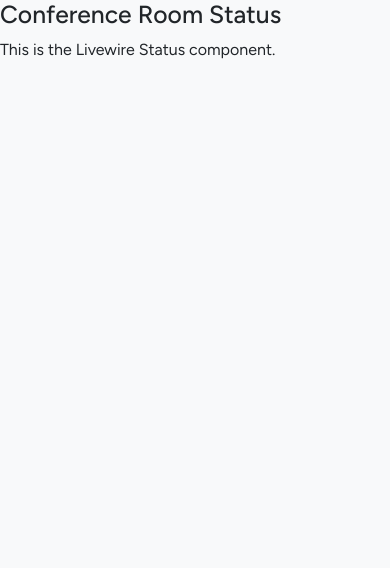
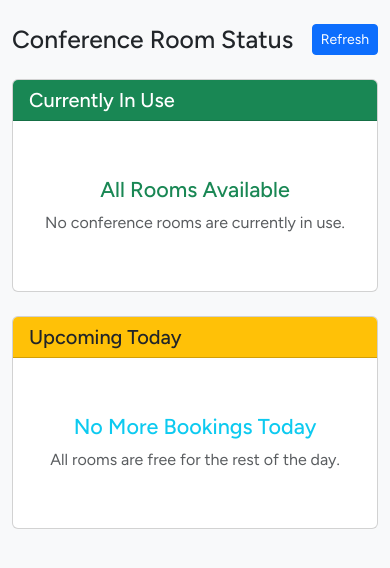
Before and after one commit to Hatdoglang/schedulink, a Laravel app: page /requester/status in a window 390 px wide. Shown: the top 568 px of the page. Run offline with Laravel 12, Linux system fonts and the light colour scheme; a user stored in the database is signed in; tables that the repository leaves empty hold one stand-in row (values such as "Sample post"); style sheets or scripts are compiled from the project's sources; parts of the project's set-up code (start-up, migrations or seed data) failed here and were passed over; some libraries are stand-ins or nearby versions.

Commit message:
Implement real-time room status view with current and upcoming bookings
Co-authored-by: delapos.christian2002 <delapos.christian2002@gmail.com>

```diff
--- a/app/Livewire/Requester/Calendar.php
+++ b/app/Livewire/Requester/Calendar.php
@@ -8,7 +8,7 @@ use Livewire\Component;
 use Livewire\Attributes\Layout;
 use Carbon\Carbon;
 
-#[Layout('layouts.requester')]
+#[Layout('layouts.app')]
 class Calendar extends Component
 {
     public $currentDate;
--- a/app/Livewire/Requester/Status.php
+++ b/app/Livewire/Requester/Status.php
@@ -2,9 +2,49 @@
 namespace App\Livewire\Requester;
 
 use Livewire\Component;
+use Livewire\Attributes\Layout;
+use App\Models\Booking;
+use Carbon\Carbon;
 
+#[Layout('layouts.app')]
 class Status extends Component
 {
+    public $currentBookings = [];
+    public $upcomingBookings = [];
+
+    public function mount()
+    {
+        $this->loadRoomStatus();
+    }
+
+    public function loadRoomStatus()
+    {
+        $now = Carbon::now();
+        $today = $now->toDateString();
+
+        // Get current bookings (happening right now)
+        $this->currentBookings = Booking::with(['assetDetail', 'user'])
+            ->where('scheduled_date', $today)
+            ->where('status', 'approved')
+            ->where('time_from', '<=', $now->format('H:i'))
+            ->where('time_to', '>=', $now->format('H:i'))
+            ->get();
+
+        // Get upcoming bookings for today
+        $this->upcomingBookings = Booking::with(['assetDetail', 'user'])
+            ->where('scheduled_date', $today)
+            ->where('status', 'approved')
+            ->where('time_from', '>', $now->format('H:i'))
+            ->orderBy('time_from')
+            ->limit(10)
+            ->get();
+    }
+
+    public function refresh()
+    {
+        $this->loadRoomStatus();
+    }
+
     public function render()
     {
         return view('livewire.requester.status');
--- a/resources/views/livewire/requester/status.blade.php
+++ b/resources/views/livewire/requester/status.blade.php
@@ -1,4 +1,109 @@
-<div>
-    <h2>Conference Room Status</h2>
-    <p>This is the Livewire Status component.</p>
+<div class="container-fluid py-4">
+    <div class="row mb-4">
+        <div class="col-12 d-flex justify-content-between align-items-center">
+            <h2 class="mb-0">Conference Room Status</h2>
+            <button wire:click="refresh" class="btn btn-primary btn-sm">
+                <i class="fas fa-sync-alt"></i> Refresh
+            </button>
+        </div>
+    </div>
+
+    <!-- Current Bookings -->
+    <div class="row mb-4">
+        <div class="col-12">
+            <div class="card">
+                <div class="card-header bg-success text-white">
+                    <h5 class="mb-0">
+                        <i class="fas fa-clock"></i> Currently In Use
+                    </h5>
+                </div>
+                <div class="card-body">
+                    @if(count($currentBookings) > 0)
+                        <div class="row">
+                            @foreach($currentBookings as $booking)
+                                <div class="col-md-6 col-lg-4 mb-3">
+                                    <div class="card border-success">
+                                        <div class="card-body">
+                                            <h6 class="card-title text-success">{{ $booking->assetDetail->name ?? 'Conference Room' }}</h6>
+                                            <p class="card-text">
+                                                <strong>Time:</strong> {{ $booking->time_from }} - {{ $booking->time_to }}<br>
+                                                <strong>User:</strong> {{ $booking->user->full_name ?? 'N/A' }}
+                                            </p>
+                                            <span class="badge bg-success">In Use</span>
+                                        </div>
+                                    </div>
+                                </div>
+                            @endforeach
+                        </div>
+                    @else
+                        <div class="text-center py-4">
+                            <i class="fas fa-check-circle text-success" style="font-size: 3rem;"></i>
+                            <h4 class="text-success mt-3">All Rooms Available</h4>
+                            <p class="text-muted">No conference rooms are currently in use.</p>
+                        </div>
+                    @endif
+                </div>
+            </div>
+        </div>
+    </div>
+
+    <!-- Upcoming Bookings -->
+    <div class="row">
+        <div class="col-12">
+            <div class="card">
+                <div class="card-header bg-warning text-dark">
+                    <h5 class="mb-0">
+                        <i class="fas fa-calendar-alt"></i> Upcoming Today
+                    </h5>
+                </div>
+                <div class="card-body">
+                    @if(count($upcomingBookings) > 0)
+                        <div class="table-responsive">
+                            <table class="table table-hover">
+                                <thead>
+                                    <tr>
+                                        <th>Room</th>
+                                        <th>Time</th>
+                                        <th>User</th>
+                                        <th>Status</th>
+                                    </tr>
+                                </thead>
+                                <tbody>
+                                    @foreach($upcomingBookings as $booking)
+                                        <tr>
+                                            <td>
+                                                <strong>{{ $booking->assetDetail->name ?? 'Conference Room' }}</strong>
+                                            </td>
+                                            <td>
+                                                {{ $booking->time_from }} - {{ $booking->time_to }}
+                                            </td>
+                                            <td>
+                                                {{ $booking->user->full_name ?? 'N/A' }}
+                                            </td>
+                                            <td>
+                                                <span class="badge bg-warning">Reserved</span>
+                                            </td>
+                                        </tr>
+                                    @endforeach
+                                </tbody>
+                            </table>
+                        </div>
+                    @else
+                        <div class="text-center py-4">
+                            <i class="fas fa-calendar-check text-info" style="font-size: 3rem;"></i>
+                            <h4 class="text-info mt-3">No More Bookings Today</h4>
+                            <p class="text-muted">All rooms are free for the rest of the day.</p>
+                        </div>
+                    @endif
+                </div>
+            </div>
+        </div>
+    </div>
+
+    <!-- Auto refresh every 30 seconds -->
+    <script>
+        setInterval(function() {
+            @this.call('refresh');
+        }, 30000);
+    </script>
 </div>
```
